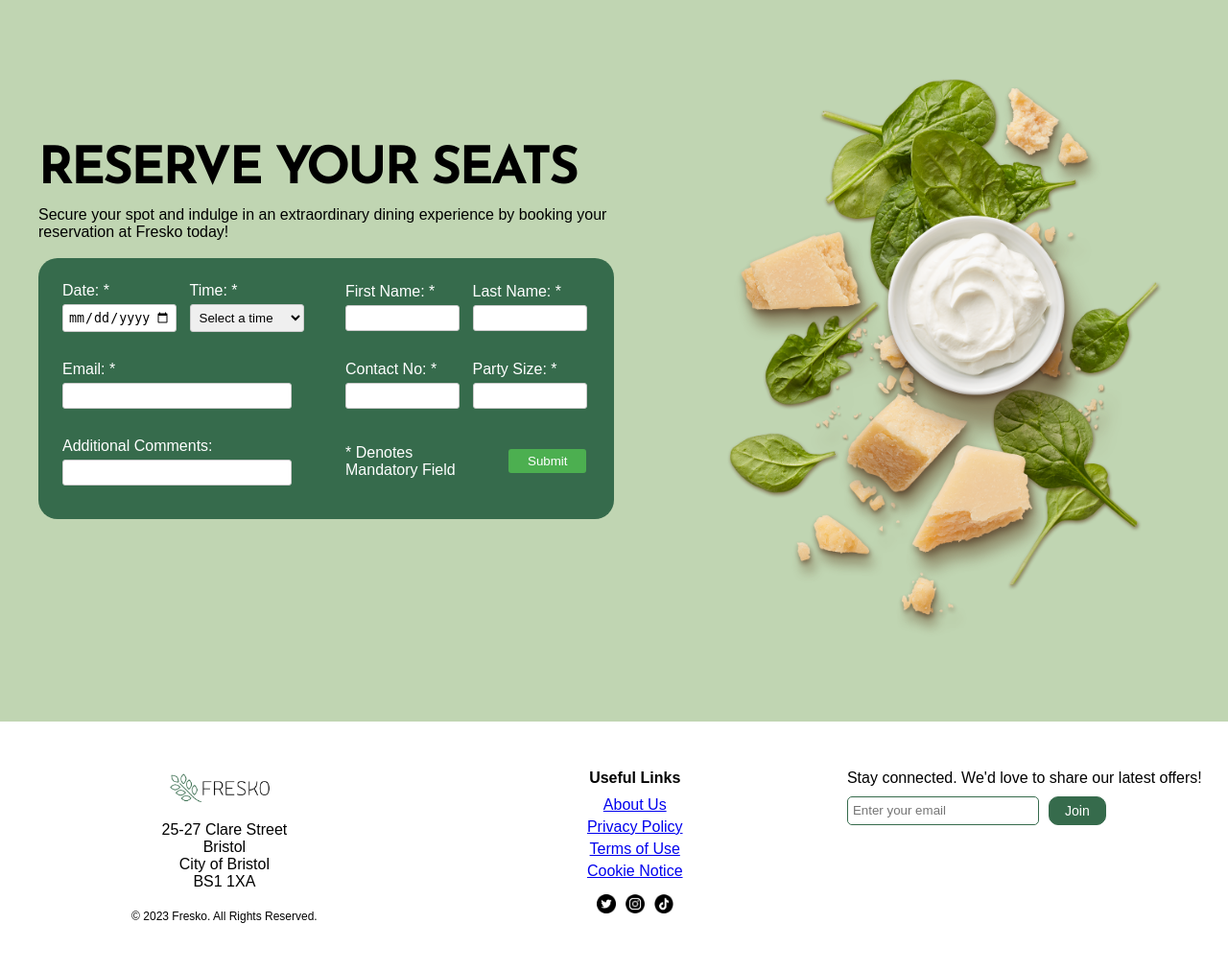
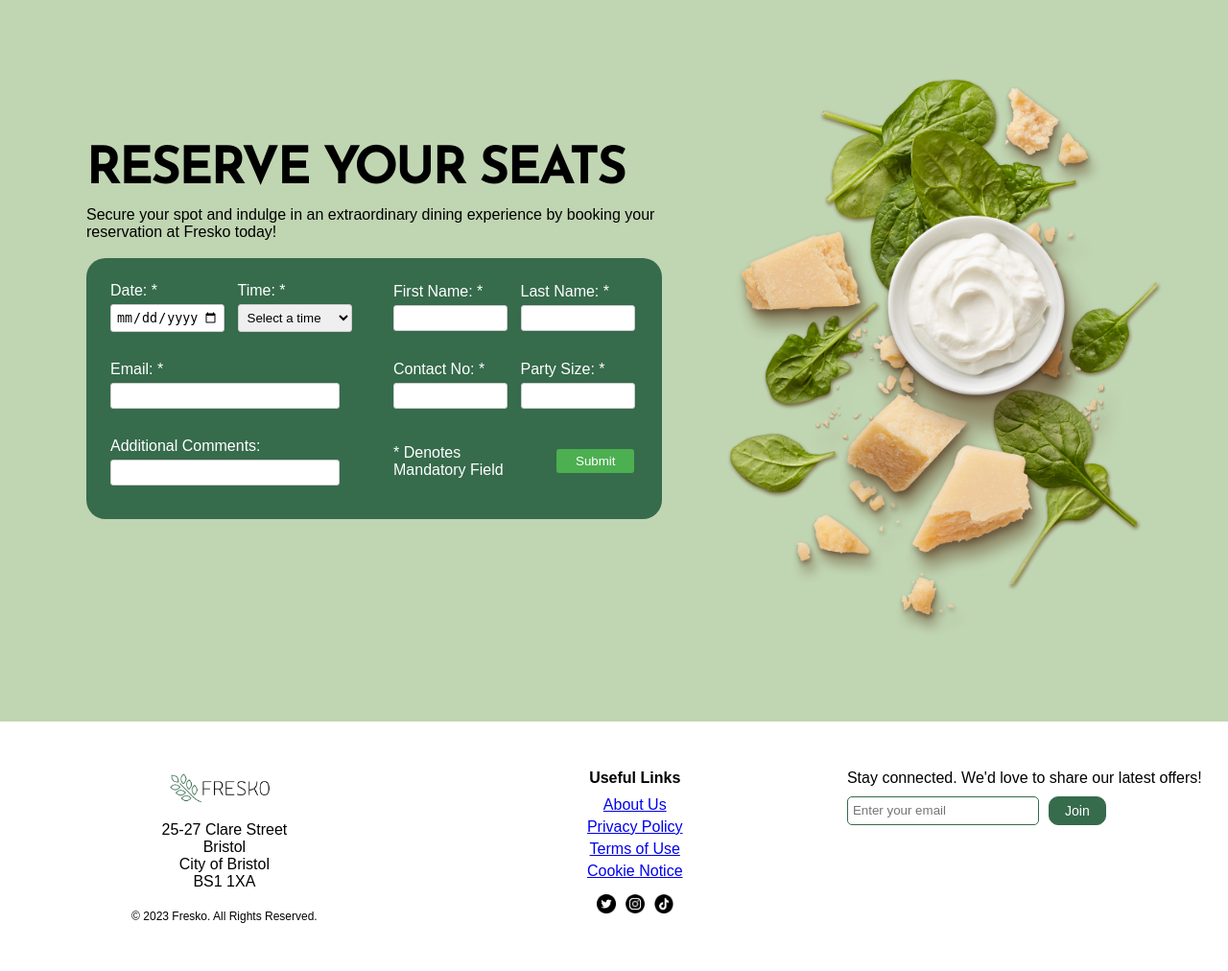
Before and after one commit to granolaameobi/fresko, a Flask app: page /reservation in a window 1280 px wide. Shown: the part 95-1107 px from the top of the page at 96% size. Run offline with Flask 2, Linux system fonts and the light colour scheme; some web fonts are replaced.

Commit message:
feat: reservation form small edit

```diff
--- a/templates/reservation_form.html
+++ b/templates/reservation_form.html
@@ -4,7 +4,7 @@
 
 {% block content %}
 <br><br><br><br>
-    <div class="reservation-container">
+    <div class="reservation-container" style="margin-left: 50px;">
         <div class="reservation-form">
             <h1 class="section-title">Reserve Your Seats</h1>
             <p>Secure your spot and indulge in an extraordinary dining experience by booking your reservation at Fresko today!</p>
@@ -66,7 +66,7 @@
                   </form>
                 </div>
             </div>
-            <div class="reservation-image">
+            <div class="reservation-image" style="margin-left: -50px;">
                 <img src="static/images/spinach_cheese.png" alt="Spinach and Cheese" class="spinach-cheese">
             </div>
         </div>
```
